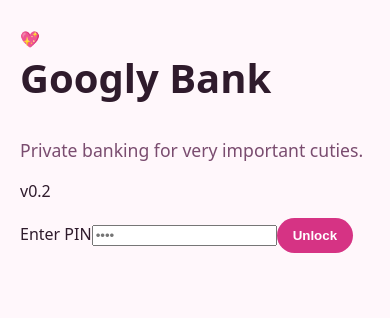
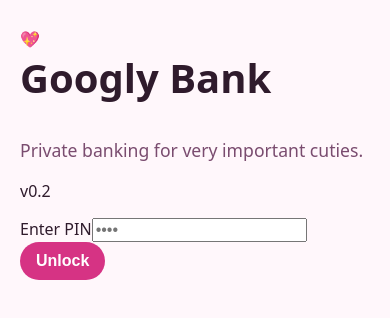
Before and after one commit to m4ndelia/googly-bank, a React (Vite) app: page / in a window 390 px wide. Shown: the top 318 px of the page. Built offline with nearby package versions, Linux system fonts and the light colour scheme.

Commit message:
Prevent mobile input zoom

```diff
--- a/src/styles.css
+++ b/src/styles.css
@@ -163,3 +163,10 @@ body,
   padding: 14px 8px;
   font-size: 0.95rem;
 }
+/* Prevent iPhone input zoom */
+input,
+select,
+textarea,
+button {
+  font-size: 16px;
+}
```
